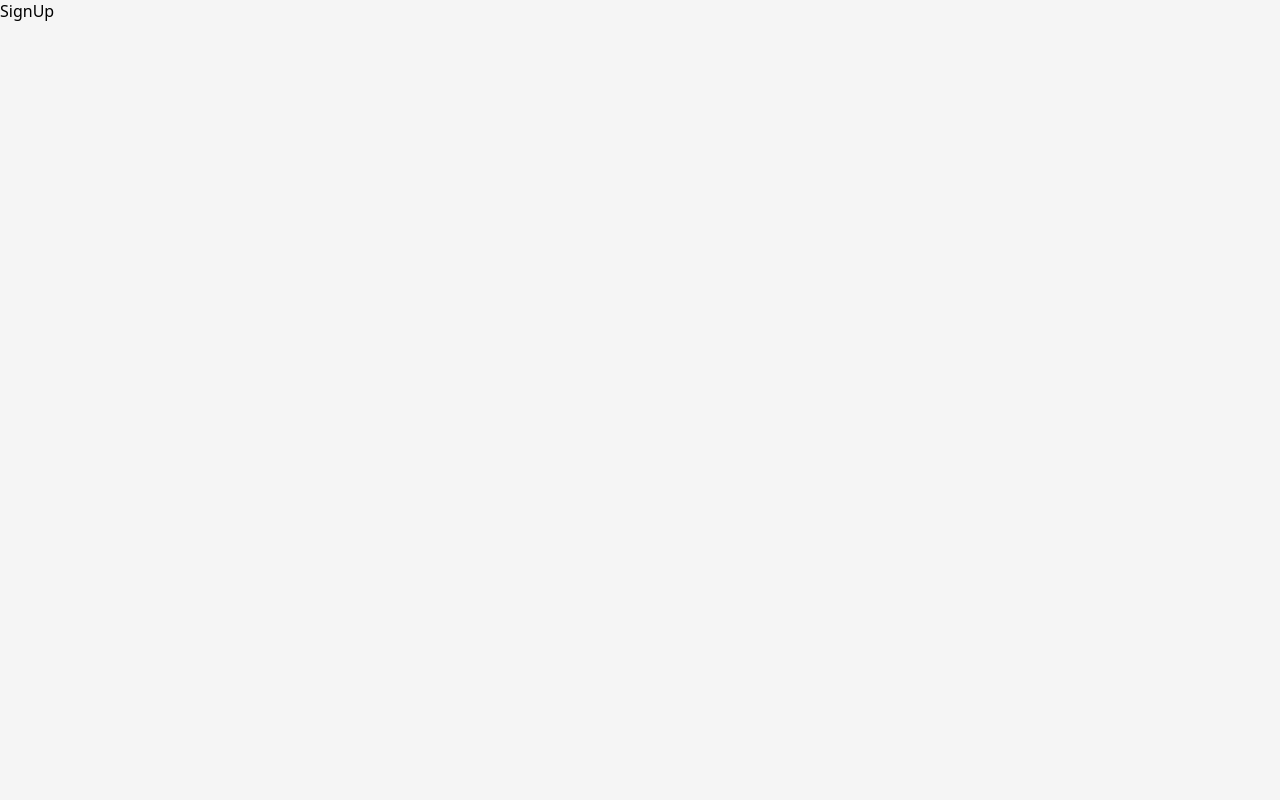
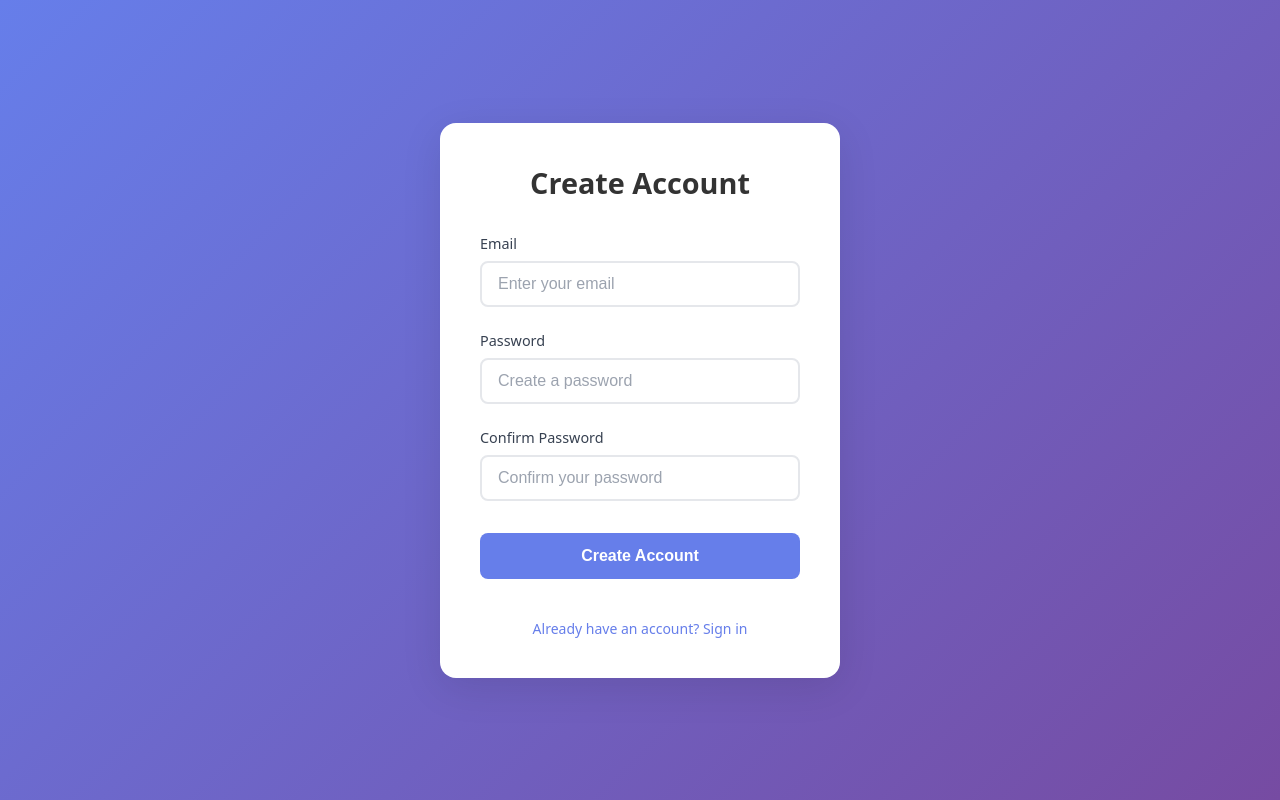
Before and after one commit to DmitryShastel/Social-Network-Application---TypeScript-TanStack, a React (Vite) app in the folder vite-project/: page /auth/register in a window 1280 px wide. Built offline with nearby package versions, Linux system fonts and the light colour scheme.

Commit message:
The SignUp component is added

```diff
--- a/vite-project/src/modules/auth/signin/components/SignIn.tsx
+++ b/vite-project/src/modules/auth/signin/components/SignIn.tsx
@@ -1,6 +1,6 @@
 import {useForm} from 'react-hook-form';
 import {zodResolver} from '@hookform/resolvers/zod';
-import {signInStyles} from "../Styles/signInStyles";
+import {signInStyles} from "../styles/signInStyles";
 import {SignInFormData, signInSchema} from "../services/signInSchema";
 
 const formConfig = {
@@ -84,7 +84,7 @@ export const SignIn = () => {
                     </button>
 
                     <div css={signInStyles.linksContainer}>
-                        <a href="/signup" css={signInStyles.link}>
+                        <a href="/auth/register" css={signInStyles.link}>
                             Don't have an account? Sign up
                         </a>
                     </div>
--- a/vite-project/src/modules/auth/signup/components/SignUp.tsx
+++ b/vite-project/src/modules/auth/signup/components/SignUp.tsx
@@ -1,7 +1,128 @@
+import {useForm} from 'react-hook-form';
+import {zodResolver} from '@hookform/resolvers/zod';
+import {signUpStyles} from "../Styles/signUpStyles";
+import {Link} from "@tanstack/react-router";
+import {SignUpFormData, signUpSchema} from "../services/signUpSchema";
+
+const formConfig = {
+    resolver: zodResolver(signUpSchema),
+    defaultValues: {
+        email: '',
+        password: '',
+        confirmPassword: ''
+    },
+};
+
 export const SignUp = () => {
+    const {
+        register,
+        handleSubmit,
+        formState: {errors, isSubmitting},
+        setError,
+        watch
+    } = useForm<signUpSchema>(formConfig as any);
+
+    // const passwordValue = watch('password');
+
+    const onSubmit = async (data: SignUpFormData) => {
+        try {
+            await new Promise(resolve => setTimeout(resolve, 1000));
+        } catch (error) {
+            setError('root', {
+                message: 'An error occurred during sign up'
+            });
+        }
+    };
+
     return (
-        <div>
-            SignUp
+        <div css={signUpStyles.container}>
+            <div css={signUpStyles.formContainer}>
+                <h2 css={signUpStyles.title}>Create Account</h2>
+
+                <form onSubmit={handleSubmit(onSubmit)} css={signUpStyles.form}>
+                    <div css={signUpStyles.fieldGroup}>
+                        <label css={signUpStyles.label} htmlFor="email">
+                            Email
+                        </label>
+                        <input
+                            css={[signUpStyles.input, errors.email && signUpStyles.inputError]}
+                            id="email"
+                            type="email"
+                            placeholder="Enter your email"
+                            {...register('email')}
+                        />
+                        {errors.email && (
+                            <span css={signUpStyles.errorText}>{errors.email.message}</span>
+                        )}
+                    </div>
+
+                    <div css={signUpStyles.fieldGroup}>
+                        <label css={signUpStyles.label} htmlFor="password">
+                            Password
+                        </label>
+                        <input
+                            css={[signUpStyles.input, errors.password && signUpStyles.inputError]}
+                            id="password"
+                            type="password"
+                            placeholder="Create a password"
+                            {...register('password')}
+                        />
+                        {errors.password && (
+                            <span css={signUpStyles.errorText}>{errors.password.message}</span>
+                        )}
+
+                        {/* Требования к паролю */}
+                        {/*{passwordValue && (*/}
+                        {/*    <div css={signUpStyles.passwordRequirements}>*/}
+                        {/*        <strong>Password must contain:</strong>*/}
+                        {/*        <ul>*/}
+                        {/*            <li>At least 6 characters</li>*/}
+                        {/*            <li>One lowercase letter</li>*/}
+                        {/*            <li>One uppercase letter</li>*/}
+                        {/*            <li>One number</li>*/}
+                        {/*        </ul>*/}
+                        {/*    </div>*/}
+                        {/*)}*/}
+                    </div>
+
+                    <div css={signUpStyles.fieldGroup}>
+                        <label css={signUpStyles.label} htmlFor="confirmPassword">
+                            Confirm Password
+                        </label>
+                        <input
+                            css={[signUpStyles.input, errors.confirmPassword && signUpStyles.inputError]}
+                            id="confirmPassword"
+                            type="password"
+                            placeholder="Confirm your password"
+                            {...register('confirmPassword')}
+                        />
+                        {errors.confirmPassword && (
+                            <span css={signUpStyles.errorText}>{errors.confirmPassword.message}</span>
+                        )}
+                    </div>
+
+                    {/* Server Error */}
+                    {/*{errors.root && (*/}
+                    {/*    <div css={signUpStyles.serverError}>*/}
+                    {/*        {errors.root.message}*/}
+                    {/*    </div>*/}
+                    {/*)}*/}
+
+                    <button
+                        type="submit"
+                        disabled={isSubmitting}
+                        css={[signUpStyles.button, isSubmitting && signUpStyles.buttonDisabled]}
+                    >
+                        {isSubmitting ? 'Creating Account...' : 'Create Account'}
+                    </button>
+
+                    <div css={signUpStyles.linksContainer}>
+                        <Link to="/auth/login" css={signUpStyles.link}>
+                            Already have an account? Sign in
+                        </Link>
+                    </div>
+                </form>
+            </div>
         </div>
     );
 };
--- /dev/null
+++ b/vite-project/src/modules/auth/signup/styles/signUpStyles.ts
@@ -0,0 +1,155 @@
+import {css} from '@emotion/react';
+
+export const signUpStyles = {
+    container: css`
+      min-height: 100vh;
+      display: flex;
+      align-items: center;
+      justify-content: center;
+      background: linear-gradient(135deg, #667eea 0%, #764ba2 100%);
+      padding: 2rem;
+    `,
+
+    formContainer: css`
+      background: white;
+      padding: 2.5rem;
+      border-radius: 16px;
+      box-shadow: 0 10px 40px rgba(0, 0, 0, 0.1);
+      width: 100%;
+      max-width: 400px;
+    `,
+
+    title: css`
+      text-align: center;
+      margin-bottom: 2rem;
+      color: #333;
+      font-size: 1.8rem;
+      font-weight: 600;
+    `,
+
+    form: css`
+      display: flex;
+      flex-direction: column;
+      gap: 1.5rem;
+    `,
+
+    fieldGroup: css`
+      display: flex;
+      flex-direction: column;
+      gap: 0.5rem;
+    `,
+
+    label: css`
+      font-weight: 500;
+      color: #374151;
+      font-size: 0.9rem;
+    `,
+
+    input: css`
+      padding: 0.75rem 1rem;
+      border: 2px solid #e5e7eb;
+      border-radius: 8px;
+      font-size: 1rem;
+      transition: all 0.2s ease;
+      background: white;
+
+      &:focus {
+        outline: none;
+        border-color: #667eea;
+        box-shadow: 0 0 0 3px rgba(102, 126, 234, 0.1);
+      }
+
+      &::placeholder {
+        color: #9ca3af;
+      }
+    `,
+
+    inputError: css`
+      border-color: #ef4444;
+
+      &:focus {
+        border-color: #ef4444;
+        box-shadow: 0 0 0 3px rgba(239, 68, 68, 0.1);
+      }
+    `,
+
+    errorText: css`
+      color: #ef4444;
+      font-size: 0.875rem;
+      margin-top: 0.25rem;
+    `,
+
+    serverError: css`
+      background: #fef2f2;
+      border: 1px solid #fecaca;
+      color: #dc2626;
+      padding: 0.75rem 1rem;
+      border-radius: 8px;
+      font-size: 0.875rem;
+      text-align: center;
+    `,
+
+    button: css`
+      background: #667eea;
+      color: white;
+      border: none;
+      padding: 0.875rem 1.5rem;
+      border-radius: 8px;
+      font-size: 1rem;
+      font-weight: 600;
+      cursor: pointer;
+      transition: all 0.2s ease;
+      margin-top: 0.5rem;
+
+      &:hover:not(:disabled) {
+        background: #5a6fd8;
+        transform: translateY(-1px);
+        box-shadow: 0 4px 12px rgba(102, 126, 234, 0.3);
+      }
+
+      &:active:not(:disabled) {
+        transform: translateY(0);
+      }
+    `,
+
+    buttonDisabled: css`
+      opacity: 0.6;
+      cursor: not-allowed;
+      transform: none !important;
+    `,
+
+    linksContainer: css`
+      display: flex;
+      flex-direction: column;
+      gap: 0.75rem;
+      margin-top: 1rem;
+      text-align: center;
+    `,
+
+    link: css`
+      color: #667eea;
+      text-decoration: none;
+      font-size: 0.875rem;
+      transition: color 0.2s ease;
+
+      &:hover {
+        color: #5a6fd8;
+        text-decoration: underline;
+      }
+    `,
+
+    passwordRequirements: css`
+      font-size: 0.75rem;
+      color: #6b7280;
+      margin-top: 0.25rem;
+
+      ul {
+        margin: 0.25rem 0;
+        padding-left: 1rem;
+      }
+
+      li {
+        margin: 0.125rem 0;
+      }
+    `
+};
--- a/vite-project/src/routes/auth/register/index.tsx
+++ b/vite-project/src/routes/auth/register/index.tsx
@@ -1,9 +1,10 @@
 import {createFileRoute} from '@tanstack/react-router'
+import {SignUp} from "../../../modules/auth/signup/components/SignUp";
 
 export const Route = createFileRoute('/auth/register/')({
     component: SignUpRouter,
 })
 
 function SignUpRouter() {
-    return <div>SignUp</div>
+    return <div><SignUp/></div>
 }
```
Also changed, not shown: vite-project/src/modules/auth/signin/styles/signInStyles.ts (renamed from vite-project/src/modules/auth/signin/Styles/signInStyles.ts).
